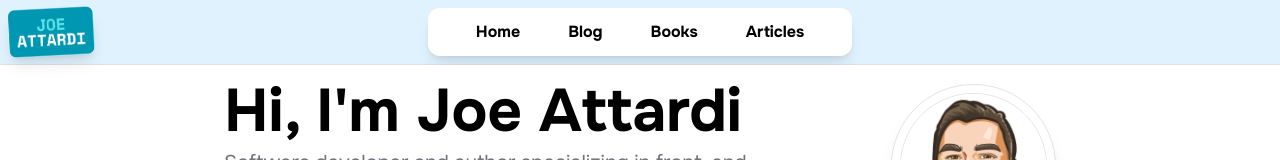
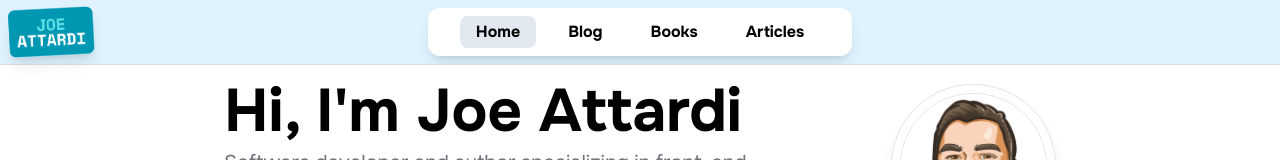
Before and after one commit to joeattardi/joeattardi-com-nextjs, a Next.js app: page / in a window 1280 px wide. Shown: the top 160 px of the page. Built offline with nearby package versions, Linux system fonts and the light colour scheme.

Commit message:
Highlight current nav link

```diff
--- a/src/components/NavLink.tsx
+++ b/src/components/NavLink.tsx
@@ -1,9 +1,26 @@
+'use client';
+
 import Link from 'next/link';
+import { usePathname } from 'next/navigation';
 
 export default function NavLink({ href, children }: { href: string; children: React.ReactNode }) {
+    const pathname = usePathname();
+    const isActive = href === '/'
+        ? pathname === '/'
+        : pathname?.startsWith(href);
+
     return (
         <li>
-            <Link className="hover:bg-slate-100 block px-4 py-1 rounded-lg font-bold hover:scale-105 transition-all"href={href}>{children}</Link>
+            <Link
+                className={`block px-4 py-1 rounded-lg font-bold transition-all ${
+                    isActive
+                        ? 'bg-slate-200 hover:bg-slate-300'
+                        : 'hover:bg-slate-100 hover:scale-105'
+                }`}
+                href={href}
+            >
+                {children}
+            </Link>
         </li>
     );
 }
```
